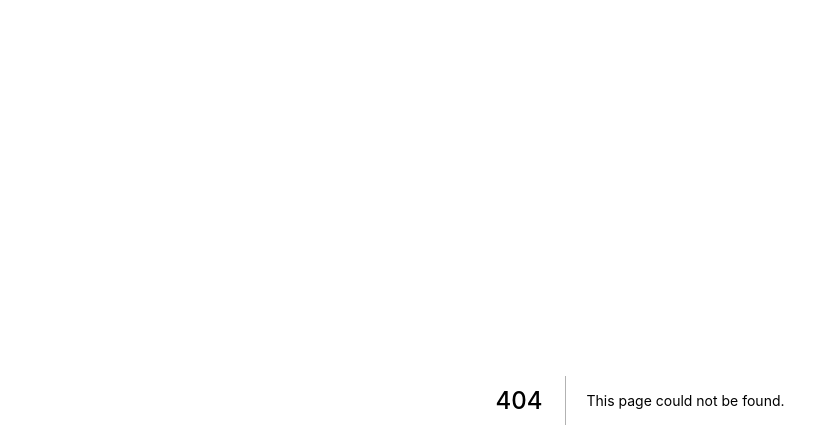
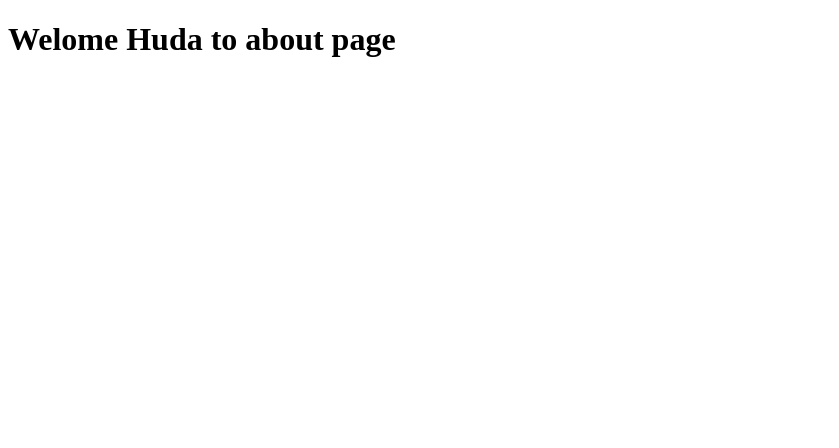
Before and after one commit to AbdelazizMalfy/movie-app, a Next.js app: page /about in a window 1280 px wide. Before the commit this address had no page. Shown: the top 448 px of the page, without its empty margins (0-839 px from the left). Built offline with nearby package versions, Linux system fonts and the light colour scheme.

Commit message:
adding about page

```diff
--- /dev/null
+++ b/pages/about.js
@@ -0,0 +1,29 @@
+import React from 'react';
+
+
+class About extends React.Component{
+
+    render(){
+        const name = 'Huda'
+        return(
+            <h1>Welome {name} to about page</h1>
+        )
+    }
+}
+
+export default About;
+
+
+
+
+
+
+// const About = () => {
+//     const name = 'Huda'
+
+//     return (
+//         <h1>Welcome "{name}" to about page</h1>
+//     )
+// }
+
+// export default About;
--- a/pages/index.js
+++ b/pages/index.js
@@ -25,7 +25,7 @@ const Home = () => (
             </a>
           </li>
           <li className="nav-item">
-            <a className="nav-link" href="#">About</a>
+            <a className="nav-link" href="/about">About</a>
           </li>
           <li className="nav-item">
             <a className="nav-link" href="#">Services</a>
```
